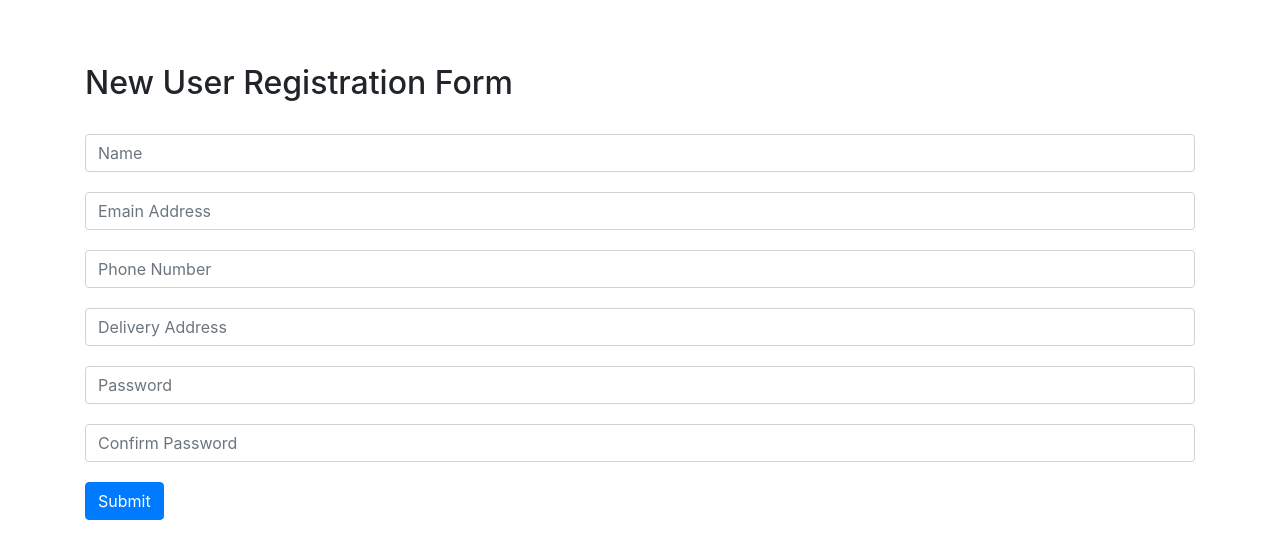
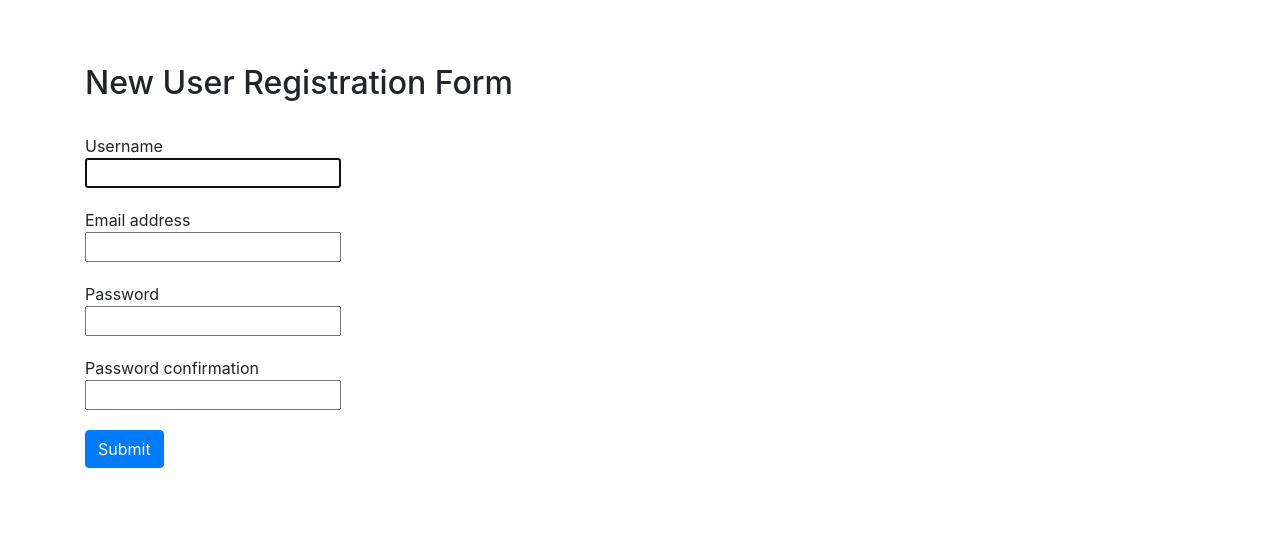
Before and after one commit to ahsanrifat/Ecommerce-Site-Django, a Django app: page /register_user/ in a window 1280 px wide. Shown: the part 71-630 px from the top of the page. Run offline with Django 3.2, Linux system fonts and the light colour scheme; some libraries are stand-ins or nearby versions.

Commit message:
Added Registration Form

```diff
--- a/static/js/register.js
+++ b/static/js/register.js
@@ -69,8 +69,7 @@ function register_validation(e) {
                 })
             })
             .then((response) => {
-                // return response.json();
-                console.log('response:', response)
+                return response.json();
             })
             .then((data) => {
                 console.log("Data:", data);
--- /dev/null
+++ b/store/forms.py
@@ -0,0 +1,11 @@
+from django.contrib.auth.forms import UserCreationForm
+from django import forms
+from django.contrib.auth.models import User
+from .models import Customer
+from django.forms import ModelForm
+
+class CreateUserForm(UserCreationForm):
+    class Meta:
+        model=User
+        fields=['username','email','password1','password2']
+        # fields="__all__"
--- a/store/templates/store/register.html
+++ b/store/templates/store/register.html
@@ -1,63 +1,26 @@
-{% extends 'store/main.html' %}{%load static%} {%block content%}
+{% extends 'store/main.html' %}{% load static %}
+{% block content %}
+
+    <!-- <form method="POST">
+                                    {% csrf_token %}
+                                    {% for field in form %}
+                                        {{ field.label }}
+                                        {{ field }}
+                                    {% endfor %} -->
     <div class="container user-regs" style="margin-top: 5%; margin-bottom: 20px;">
         <h2>New User Registration Form</h2>
         <!-- onsubmit="return register_validation()" -->
-    <form id='register-form' class='register-form' onsubmit="return register_validation(event)"><br>
-        <!-- {%csrf_token%} -->
+        <form id='register-form' class='register-form' method="POST">
+            <br>
+                {% csrf_token %}
+                {% for field in form %}
                     <div class="name form-fld" id="frm-fld">
-            <input class="form-control inp-fld" type="text" placeholder="Name" id='name' required="required">
-            <i class=" fa fa-check-circle hidden"></i>
-            <i class=" fa fa-exclamation-circle hidden"></i>
-            <small id="error-msz-name" class="hidden">Erroe Occured</small>
+                        {{ field.label }}<br>
+                            {{ field }}
                         </div>
-
-        <div class="email form-fld">
-            <input class="form-control inp-fld" type="text" placeholder="Emain Address" id='email' required="required">
-            <i class=" fa fa-check-circle hidden"></i>
-            <i class=" fa fa-exclamation-circle hidden"></i>
-            <small id="error-msz" class="hidden">Erroe Occured</small>
-        </div>
-
-        <div class="phone form-fld">
-            <input class="form-control inp-fld" type="text" placeholder="Phone Number" id='phone' required="required">
-            <i class=" fa fa-check-circle hidden"></i>
-            <i class=" fa fa-exclamation-circle hidden"></i>
-            <small id="error-msz" class="hidden">Erroe Occured</small>
-        </div>
-
-        <div class="delivery-address form-fld">
-            <input class="form-control inp-fld" type="text" placeholder="Delivery Address" id='address' required="required">
-            <i class=" fa fa-check-circle hidden"></i>
-            <i class=" fa fa-exclamation-circle hidden"></i>
-            <small id="error-msz" class="hidden">Erroe Occured</small>
-        </div>
-
-        <div class="password form-fld">
-            <input class="form-control inp-fld" type="password" placeholder="Password" id='password' required="required">
-            <i class=" fa fa-check-circle  hidden" id='pass-icon'></i>
-            <i class=" fa fa-exclamation-circle  hidden" id='err-pass-icon'></i>
-            <small id="error-msz-pass" class="hidden">Erroe Occured</small>
-        </div>
-
-        <div class="conf-password form-fld">
-            <input class="form-control inp-fld" type="password" placeholder="Confirm Password" id='confirm-password' required="required">
-            <i class=" fa fa-check-circle  hidden" id='matched-pass-icon'></i>
-            <i class=" fa fa-exclamation-circle  hidden" id='err-confPass-icon'></i>
-            <small id="error-msz-confPass" class="hidden">Erroe Occured</small>
-        </div>
-
-
-
-        <button type="submit" class="btn btn-primary">Submit</button>
+                    {% endfor %}
+                    <button type="submit" class="btn btn-primary" name="register">Submit</button>
                 </form>
             </div>
-
-
-
-<!-- <form action="" method="POST">
-{%csrf_token%}
-    {{form.as_p}}
-
-</form> -->
             <script type='text/javascript' src="{% static 'js/register.js' %}"></script>
-{%endblock content%}
+        {% endblock content %}
--- a/store/views.py
+++ b/store/views.py
@@ -3,7 +3,8 @@ from store import models
 from django.http import JsonResponse
 import json
 import datetime
-from django.contrib.auth.forms import UserCreationForm
+# from django.contrib.auth.forms import UserCreationForm
+from .forms import CreateUserForm
 
 # Create your views here.
 
@@ -117,15 +118,13 @@ def get_cart_item(request):
 
     return JsonResponse(str(quan),safe=False)
 
-
-
 def register_user(request):
-    form=UserCreationForm()
+    form=CreateUserForm()
+    if request.method=='POST':
+        form=CreateUserForm(request.POST)
+        if form.is_valid():
+            form.save()
     context={'form':form}
-    if request.method=='POST':
-        post_data=request.POST
-        post_data=dict(post_data.lists())
-        print((post_data))
     return render(request,'store/register.html',context)
 
 def register_user_db(request):
@@ -134,12 +133,7 @@ def register_user_db(request):
     phone=(data['phone'])
     address=(data['address'])
     password=(data['password'])
-    print(data)
-    print(email)
-    print(phone)
-    print(address)
-    print(password)
-    return JsonResponse("0",safe=False)
+    return JsonResponse(data,safe=False)
 
 
 def login_user(request):
```
Also changed, not shown: db.sqlite3. Lines whose indentation alone changed are shown as unchanged.
